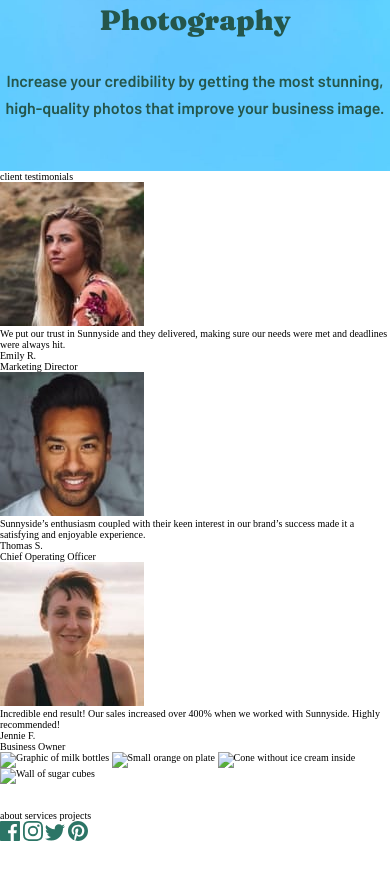
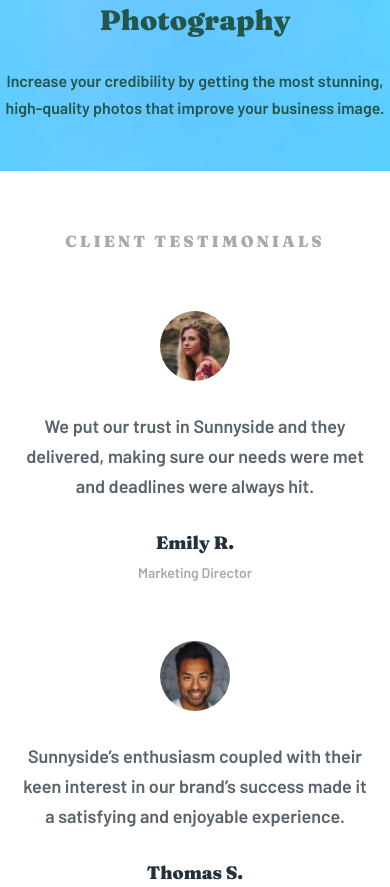
Before and after one commit to MateuszWlusek/FM_Challenge5, a plain HTML site: page index.html in a window 390 px wide. Shown: the part 2860-3747 px from the top of the page. Before the commit the page ends 3703 px from the top, so only its background shows below. Drawn offline with Linux system fonts and the light colour scheme.

Commit message:
Finished mobile view of website

```diff
--- a/index.html
+++ b/index.html
@@ -49,7 +49,7 @@
         </div>
     </main>
     <section class="sunny_testimonials">
-        <p>client testimonials</p>
+        <p class=testimonials_title>client testimonials</p>
         <div class="testimonial_box1">
             <img src="./assets/image-emily.jpg" alt="Emily R. photo" class='testimonial_photo'>
             <p class='testimonial_description'>We put our trust in Sunnyside and they delivered, making sure our needs were met and deadlines were always hit.</p>
@@ -70,13 +70,13 @@
         </div>
     </section>
     <section class="sunny_graphics">
-        <img src="" alt="Graphic of milk bottles" class="graphics1_milkBottles">
-        <img src="" alt="Small orange on plate" class="graphics2_orangePlate">
-        <img src="" alt="Cone without ice cream inside" class="graphics3_cone">
-        <img src="" alt="Wall of sugar cubes" class="graphics4_sugarCubes">
+        <img src="./assets/mobile/image-gallery-milkbottles.jpg" alt="Graphic of milk bottles" class="graphics1_milkBottles">
+        <img src="./assets/mobile/image-gallery-orange.jpg" alt="Small orange on plate" class="graphics2_orangePlate">
+        <img src="./assets/mobile/image-gallery-cone.jpg" alt="Cone without ice cream inside" class="graphics3_cone">
+        <img src="./assets/mobile/image-gallery-sugar-cubes.jpg" alt="Wall of sugar cubes" class="graphics4_sugarCubes">
     </section>
     <footer class='sunny_footer'>
-        <img src="./assets/logo.svg" alt="Sunnyside logo">
+        <img src="./assets/logo.svg" alt="Sunnyside logo" class='footer_logo'>
         <div class="footer_navigation">
             <a href="#" class="footer_about">about</a>
             <a href="#" class="footer_services">services</a>
--- a/scss/elements/_agency.scss
+++ b/scss/elements/_agency.scss
@@ -159,4 +159,108 @@ html {
         padding-top: 3rem;
         color: $graph_photo_description-txt-color;
     }
+
 }
+
+.sunny_testimonials {
+    display: flex;
+    flex-direction: column;
+    align-items: center;
+
+    .testimonials_title {
+        font-family: 'Fraunces', serif;
+        font-weight: 900;
+        font-size: 1.6rem;
+        color: $testimonials_title-txt-color;
+        text-transform: uppercase;
+        letter-spacing: .3rem;
+        margin: 6rem 0;
+    }
+
+    [class^=testimonial_box] {
+        display: flex;
+        flex-direction: column;
+        align-items: center;
+
+        .testimonial_photo {
+            width: 7rem;
+            height: 7rem;
+            border-radius: 50%;
+            margin-bottom: 3rem;
+        }
+
+        .testimonial_description {
+            width: 90%;
+            font-family: 'Barlow', sans-serif;
+            font-weight: 600;
+            font-size: 1.8rem;
+            line-height: 3rem;
+            text-align: center;
+            color: $testimonials_description-txt-color;
+            margin-bottom: 3rem;
+        }
+
+        .testimonial_name {
+            font-family: 'Fraunces', serif;
+            font-weight: 900;
+            font-size: 1.8rem;
+            color: $testimonials_name-txt-color;
+            margin-bottom: 1rem;
+        }
+
+        .testimonial_job {
+            font-family: 'Barlow', sans-serif;
+            font-weight: 600;
+            font-size: 1.4rem;
+            margin-bottom: 6rem;
+            color: $testimonials_job-txt-color;
+        }
+    }
+}
+
+.sunny_graphics {
+    display: flex;
+    flex-direction: row;
+    flex-wrap: wrap;
+
+    img {
+        width: 50%;
+    }
+}
+
+.sunny_footer {
+    background-color: $footer-bg-color;
+    display: flex;
+    flex-direction: column;
+    align-items: center;
+
+    .footer_logo {
+        margin: 6rem 0 4rem 0;
+    }
+
+    .footer_navigation {
+        margin-bottom: 8rem;
+
+        [class^=footer_] {
+            color: $footer_links-txt-color;
+            font-family: 'Barlow', sans-serif;
+            font-weight: 600;
+            font-size: 1.8rem;
+            text-transform: capitalize;
+
+            &:nth-child(2) {
+                margin: 0 5rem;
+            }
+        }
+    }
+
+    .footer_media {
+        margin-bottom: 8rem;
+
+        [class^=media_] {
+            &:nth-child(n+1):nth-child(-n+3) {
+                margin-right: 3rem;
+            }
+        }
+    }
+}
--- a/scss/settings/_colors.scss
+++ b/scss/settings/_colors.scss
@@ -8,7 +8,7 @@
 // - Dark desaturated cyan (graphic design text): hsl(167, 40%, 24%)
 // - Dark blue (photography text): hsl(198, 62%, 26%)
 // - Dark moderate cyan (footer): hsl(168, 34%, 41%)
-
+// hsl(144, 44%, 70%)
 $creatives_title-txt-color: hsl(0, 0%, 100%);
 $transform_standOut_title-txt-color: hsl(212, 27%, 19%);
 $transform_standOut_description-txt-color: hsl(232, 10%, 55%);
@@ -17,3 +17,10 @@ $transform_learnLink-bg-color: hsl(51, 100%, 49%);
 $standOut_learnLink-bg-color: hsl(7, 99%, 70%);
 $graph_photo_title-txt-color: hsl(167, 40%, 24%);
 $graph_photo_description-txt-color: hsl(167, 40%, 24%);
+$testimonials_title-txt-color: hsl(210, 4%, 67%);
+$testimonials_description-txt-color: hsl(213, 9%, 39%);
+$testimonials_name-txt-color: hsl(212, 27%, 19%);
+$testimonials_job-txt-color: hsl(210, 4%, 67%);
+$footer-bg-color: hsl(144, 44%, 70%);
+$footer_logo-txt-color: hsl(167, 40%, 24%);
+$footer_links-txt-color: hsl(168, 34%, 41%);
```
Also changed, not shown: assets/logo_footer.svg (added), css/main.css.
